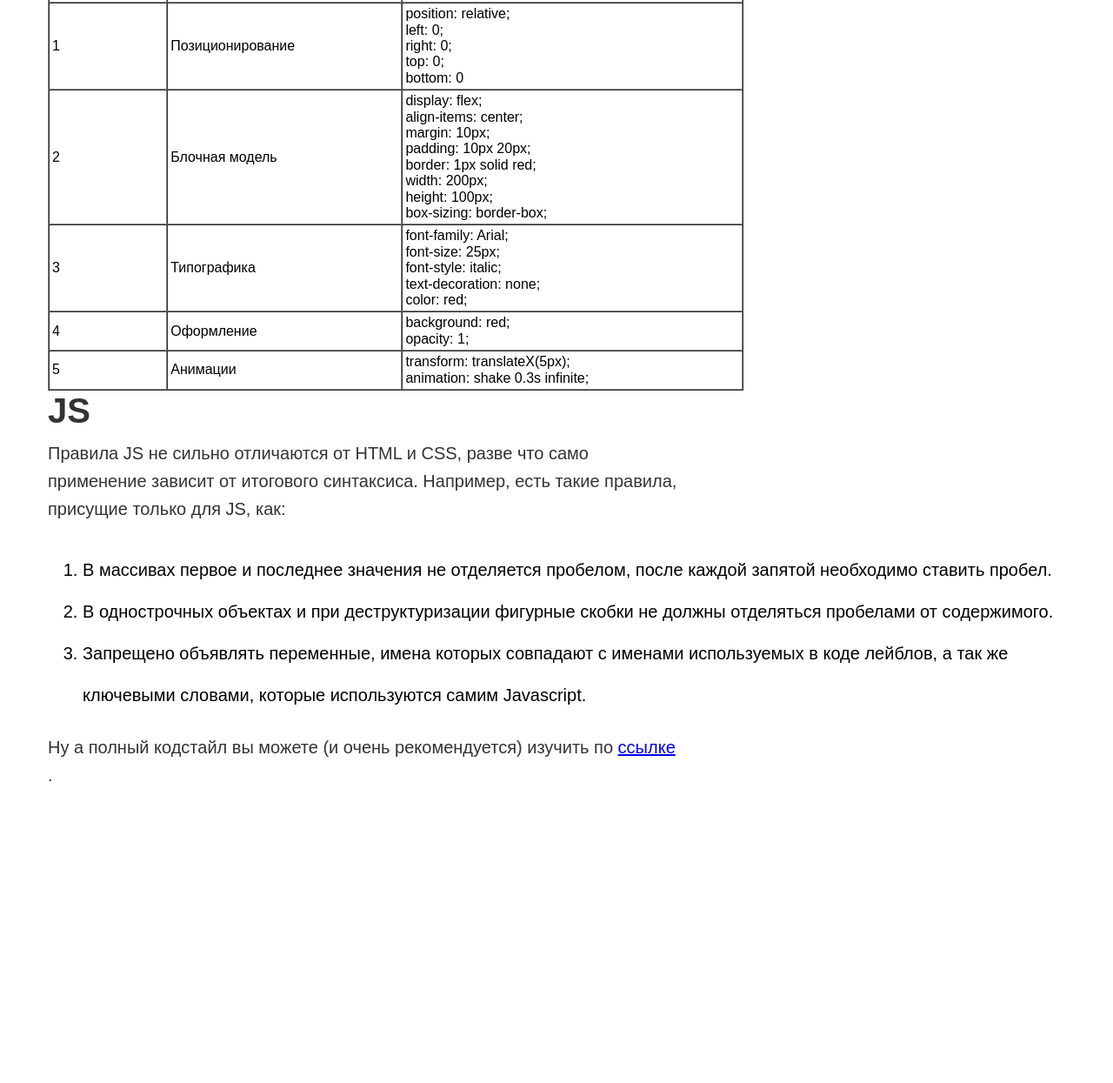
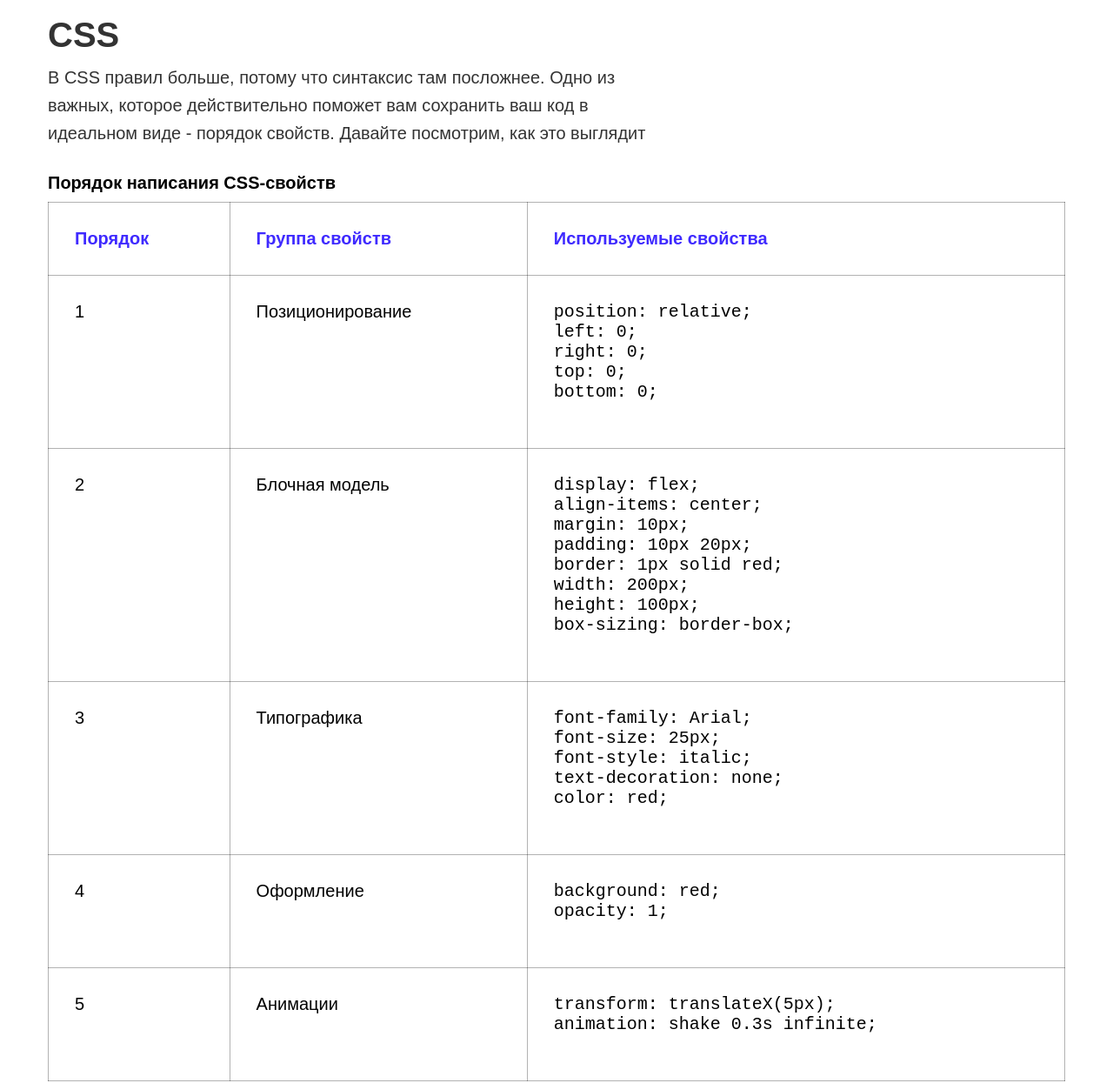
Before and after one commit to ScetchPunk/skillbox_practise_web, a plain HTML site: page training_4/index.html in a window 1280 px wide. Shown: the part 1638-2883 px from the top of the page at 87% size. Before the commit the page ends 2593 px from the top, so only its background shows below. Drawn offline with nearby package versions, Linux system fonts and the light colour scheme.

Commit message:
improved blog that I recently added

```diff
--- a/training_4/css/style_new.css
+++ b/training_4/css/style_new.css
@@ -4,12 +4,15 @@
 body {
   font-family: Arial, Verdana, sans-serif;
 }
+img {
+  max-width: 100%;
+}
+pre{
+  margin: 0;
+}
 .container {
   width: 1170px;
   margin: 0 auto;
-}
-img {
-  max-width: 100%;
 }
 .main-title {
   margin: 20px 0 30px;
@@ -49,12 +52,33 @@ img {
   font-size: 40px;
   color: #333;
 }
-.list{
-  margin:20px 0;
+.list {
+  margin: 20px 0;
   padding-left: 40px;
   font-size: 20px;
   line-height: 48px;
 }
-.list-item{
-
+.list-item {
 }
+.table {
+  width: 100%;
+  border-collapse: collapse;
+  margin-bottom: 60px;
+}
+.table-caption {
+  margin-bottom: 10px;
+  font-size: 20px;
+  font-weight: bold;
+  text-align: left;
+}
+.table-header{
+  font-weight: bold;
+  color: #3f2aff;
+}
+.table-cell{
+  padding:30px;
+  border: 1px solid rgba(0, 0, 0, .3);
+  vertical-align: top;
+  font-size: 20px;
+  text-align: left;
+}
--- a/training_4/index.html
+++ b/training_4/index.html
@@ -68,7 +68,7 @@
         любой сайт вы начинаете писать именно с этого языка. Давайте посмотрим
         на основные правила:
       </p>
-      <ul>
+      <ul class="list">
         <li>Теги и их атрибуты пишутся строчными буквами.</li>
         <li>Для значений атрибутов всегда используются двойные кавычки.</li>
         <li>
@@ -86,71 +86,88 @@
         всеми правилами и применяйте их.
       </p>
       <h2 class="second-title">CSS</h2>
-      В CSS правил больше, потому что синтаксис там посложнее. Одно из важных,
-      которое действительно поможет вам сохранить ваш код в идеальном виде -
-      порядок свойств. Давайте посмотрим, как это выглядит
-      <table border="1" cellspacing="0" cellpadding="3" width="800">
-        <caption>
+      <p class="text">
+        В CSS правил больше, потому что синтаксис там посложнее. Одно из важных,
+        которое действительно поможет вам сохранить ваш код в идеальном виде -
+        порядок свойств. Давайте посмотрим, как это выглядит
+      </p>
+      <table class="table">
+        <caption class="table-caption">
           Порядок написания CSS-свойств
         </caption>
         <thead>
           <tr>
-            <th>Порядок</th>
-            <th>Группа свойств</th>
-            <th>Используемые свойства</th>
+            <th class="table-cell table-header">Порядок</th>
+            <th class="table-cell table-header">Группа свойств</th>
+            <th class="table-cell table-header">Используемые свойства</th>
           </tr>
         </thead>
         <tbody>
           <tr>
-            <td>1</td>
-            <td>Позиционирование</td>
-            <td>
-              position: relative;<br />
-              left: 0;<br />
-              right: 0;<br />
-              top: 0;<br />
-              bottom: 0<br />
+            <td class="table-cell">1</td>
+            <td class="table-cell">Позиционирование</td>
+            <td class="table-cell">
+<pre>
+<code>position: relative;
+left: 0;
+right: 0;
+top: 0;
+bottom: 0;
+</code>
+</pre>
             </td>
           </tr>
           <tr>
-            <td>2</td>
-            <td>Блочная модель</td>
-            <td>
-              display: flex;<br />
-              align-items: center;<br />
-              margin: 10px;<br />
-              padding: 10px 20px;<br />
-              border: 1px solid red;<br />
-              width: 200px;<br />
-              height: 100px;<br />
-              box-sizing: border-box;<br />
+            <td class="table-cell">2</td>
+            <td class="table-cell">Блочная модель</td>
+            <td class="table-cell">
+<pre>
+<code>display: flex;
+align-items: center;
+margin: 10px;
+padding: 10px 20px;
+border: 1px solid red;
+width: 200px;
+height: 100px;
+box-sizing: border-box;
+</code>
+</pre>
             </td>
           </tr>
           <tr>
-            <td>3</td>
-            <td>Типографика</td>
-            <td>
-              font-family: Arial; <br />
-              font-size: 25px; <br />
-              font-style: italic; <br />
-              text-decoration: none; <br />
-              color: red; <br />
+            <td class="table-cell">3</td>
+            <td class="table-cell">Типографика</td>
+            <td class="table-cell">
+<pre>
+<code>font-family: Arial;
+font-size: 25px;
+font-style: italic;
+text-decoration: none;
+color: red;
+</code>
+</pre>
             </td>
           </tr>
           <tr>
-            <td>4</td>
-            <td>Оформление</td>
-            <td>
-              background: red; <br />
-              opacity: 1; <br />
+            <td class="table-cell">4</td>
+            <td class="table-cell">Оформление</td>
+            <td class="table-cell">
+<pre>
+<code>background: red;
+opacity: 1;
+</code>
+</pre>
             </td>
           </tr>
           <tr>
-            <td>5</td>
-            <td>Анимации</td>
-            <td>
-              transform: translateX(5px); <br />
-              animation: shake 0.3s infinite; <br />
+            <td class="table-cell">5</td>
+            <td class="table-cell">Анимации</td>
+            <td class="table-cell">
+<pre>
+<code>transform: translateX(5px);
+animation: shake 0.3s infinite;
+</code>
+</pre>
             </td>
           </tr>
         </tbody>
@@ -162,15 +179,15 @@
         только для JS, как:
       </p>
       <ol class="list">
-        <li class="list-item">
+        <li>
           В массивах первое и последнее значения не отделяется пробелом, после
           каждой запятой необходимо ставить пробел.
         </li>
-        <li class="list-item">
+        <li>
           В однострочных объектах и при деструктуризации фигурные скобки не
           должны отделяться пробелами от содержимого.
         </li>
-        <li class="list-item">
+        <li>
           Запрещено объявлять переменные, имена которых совпадают с именами
           используемых в коде лейблов, а так же ключевыми cловами, которые
           используются самим Javascript.
```
